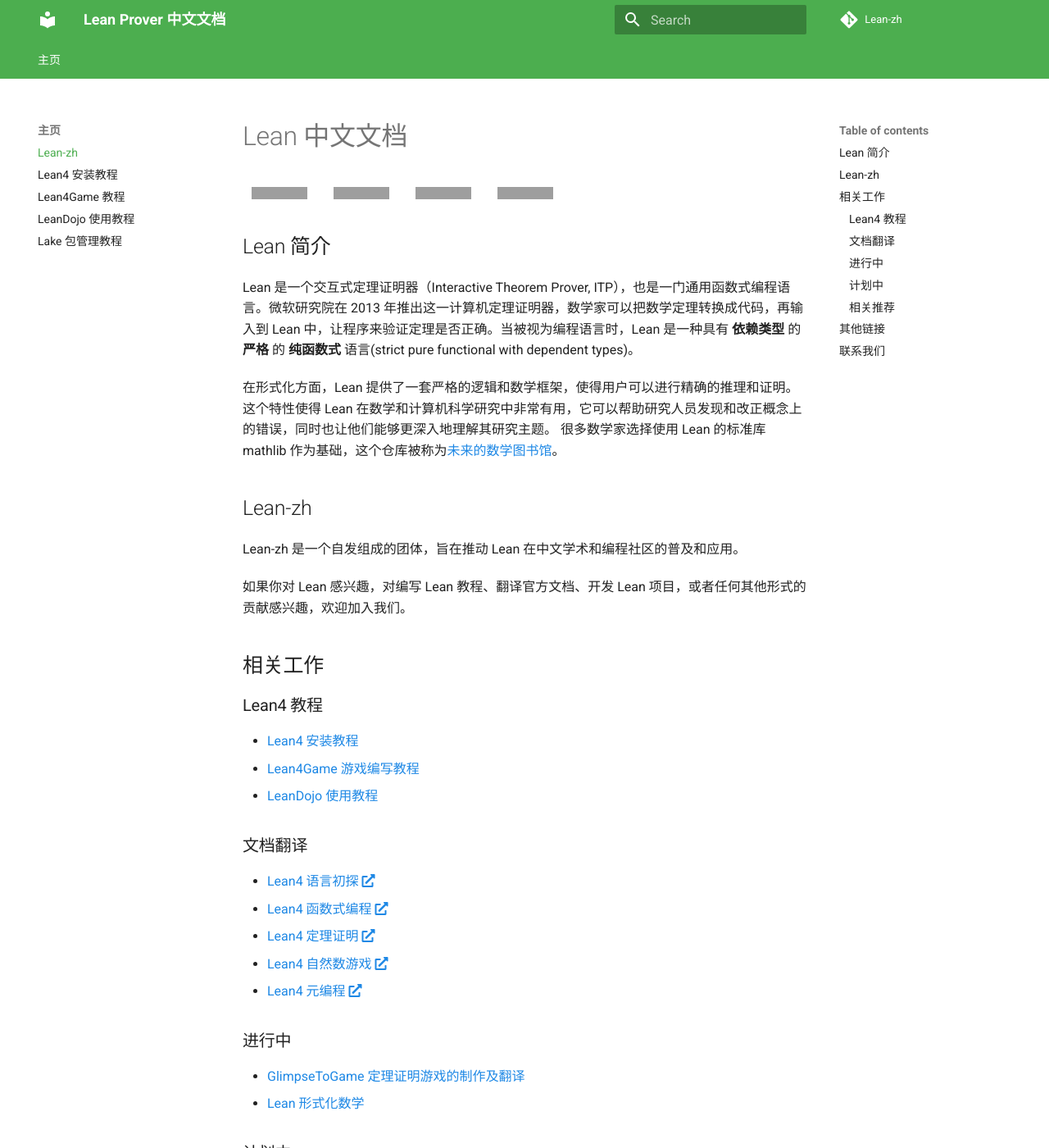
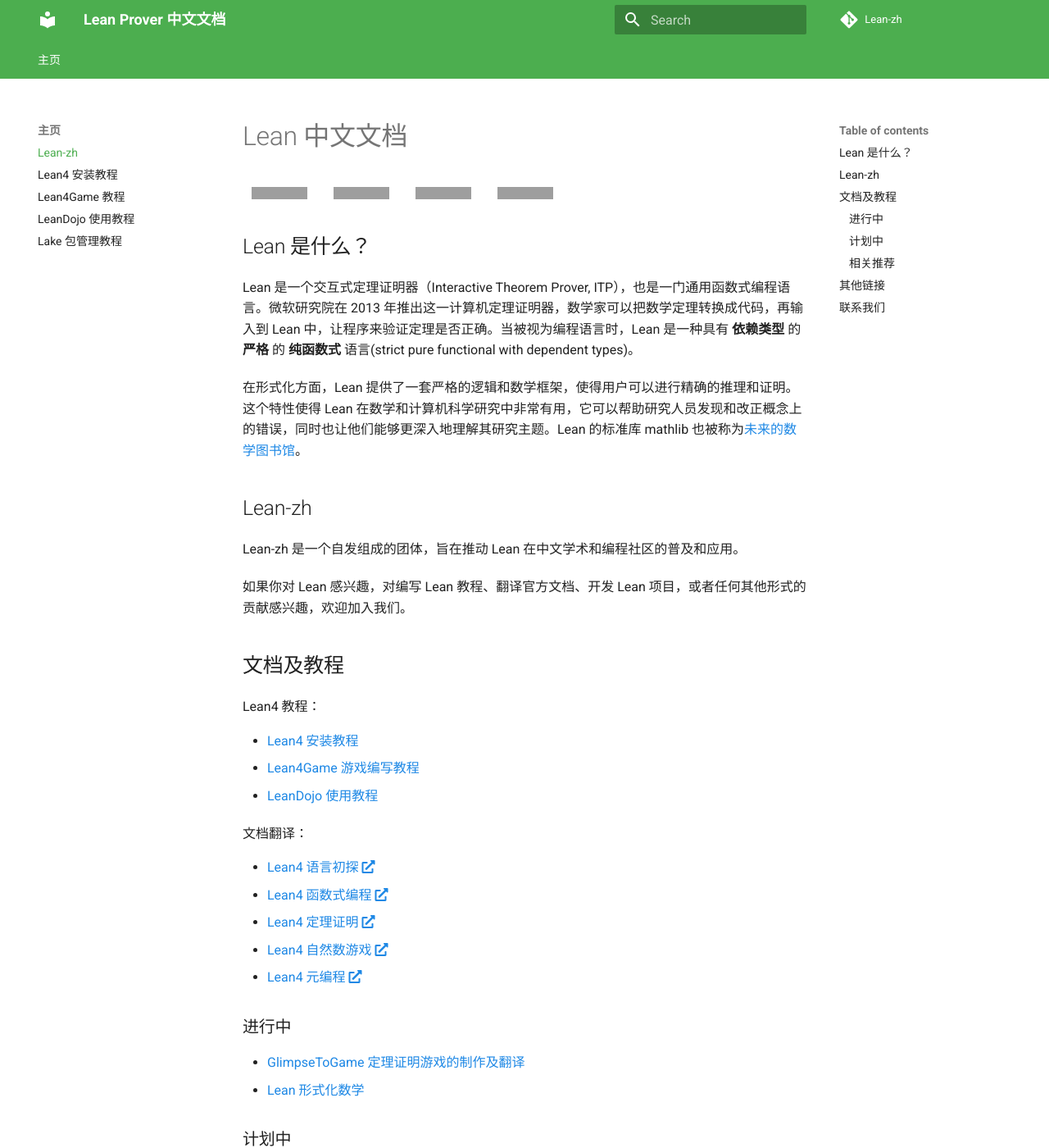
Before and after one commit to Lean-zh/lean-zh.github.io, an MkDocs documentation site: the page built from docs/index.md, in a window 1280 px wide and 1400 px high. Shown: the whole window at 82% size. Built offline with MkDocs 1.6.1 and Material for MkDocs 9.7.7, drawn with Linux system fonts in a browser that asks for light colours; comment, search, counter and statistics services are not loaded; the version menu is left out; some of the changed text lies outside the part shown; grey boxes are pictures that could not be loaded.

Commit message:
update index.md

```diff
--- a/docs/index.md
+++ b/docs/index.md
@@ -21,12 +21,11 @@
 </div>
 
 
-## Lean 简介
+## Lean 是什么？
 
 Lean 是一个交互式定理证明器（Interactive Theorem Prover, ITP），也是一门通用函数式编程语言。微软研究院在 2013 年推出这一计算机定理证明器，数学家可以把数学定理转换成代码，再输入到 Lean 中，让程序来验证定理是否正确。当被视为编程语言时，Lean 是一种具有 **依赖类型** 的 **严格** 的 **纯函数式** 语言(strict pure functional with dependent types)。
 
-在形式化方面，Lean 提供了一套严格的逻辑和数学框架，使得用户可以进行精确的推理和证明。这个特性使得 Lean 在数学和计算机科学研究中非常有用，它可以帮助研究人员发现和改正概念上的错误，同时也让他们能够更深入地理解其研究主题。
-很多数学家选择使用 Lean 的标准库 mathlib 作为基础，这个仓库被称为[未来的数学图书馆](https://www.quantamagazine.org/building-the-mathematical-library-of-the-future-20201001/)。
+在形式化方面，Lean 提供了一套严格的逻辑和数学框架，使得用户可以进行精确的推理和证明。这个特性使得 Lean 在数学和计算机科学研究中非常有用，它可以帮助研究人员发现和改正概念上的错误，同时也让他们能够更深入地理解其研究主题。Lean 的标准库 mathlib 也被称为[未来的数学图书馆](https://www.quantamagazine.org/building-the-mathematical-library-of-the-future-20201001/)。
 
 ## Lean-zh
 
@@ -35,15 +34,15 @@
 如果你对 Lean 感兴趣，对编写 Lean 教程、翻译官方文档、开发 Lean 项目，或者任何其他形式的贡献感兴趣，欢迎加入我们。
 
 
-## 相关工作
+## 文档及教程
 
-### Lean4 教程
+Lean4 教程：
 
   * [Lean4 安装教程](tutorial/install.md)
   * [Lean4Game 游戏编写教程](tutorial/lean4game.md)
   * [LeanDojo 使用教程](tutorial/lean-dojo.md)
 
-### 文档翻译
+文档翻译：
 
   - <a href="https://www.leanprover.cn/GlimpseOfLean/" target="_blank"> Lean4 语言初探 <i class="fas fa-external-link-alt"></i></a>
   - <a href="https://www.leanprover.cn/fp-lean-zh/" target="_blank"> Lean4 函数式编程 <i class="fas fa-external-link-alt"></i></a>
```
Also changed, not shown: other parts of docs/index.md (+1 -0 lines).
